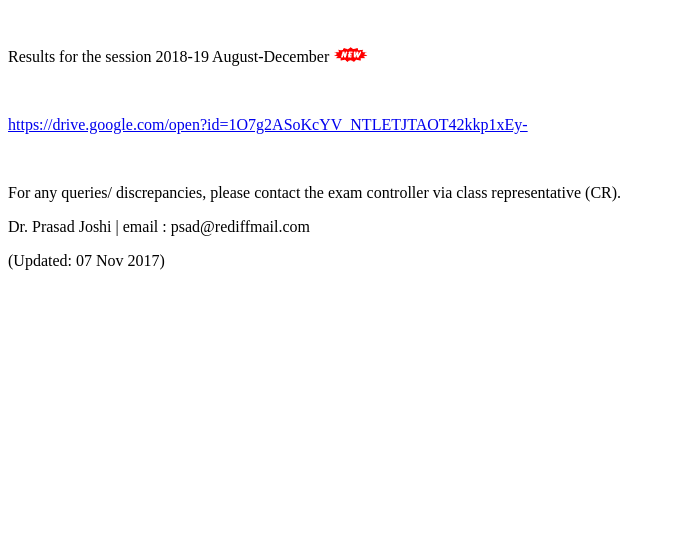
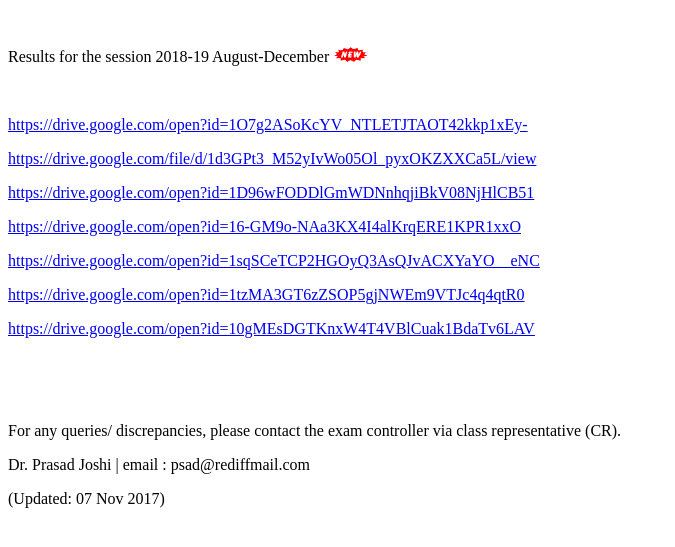
Before and after one commit to iiitnagpur/Results, a plain HTML site: page index.html in a window 1280 px wide. Shown: the part 127-674 px from the top of the page, without its empty margins (0-675 px from the left). Drawn offline with Linux system fonts and the light colour scheme.

Commit message:
Update index.html

```diff
--- a/index.html
+++ b/index.html
@@ -10,6 +10,13 @@
 <p>Results for the session 2018-19 August-December <img src="style/new.gif" alt="new" width="35" height="15" /></p>
 <p>&nbsp;</p>
 <p><a href="https://drive.google.com/open?id=1O7g2ASoKcYV_NTLETJTAOT42kkp1xEy-">https://drive.google.com/open?id=1O7g2ASoKcYV_NTLETJTAOT42kkp1xEy-</a></p>
+<p><a title="CSE I SEM" href="https://drive.google.com/file/d/1d3GPt3_M52yIvWo05Ol_pyxOKZXXCa5L/view">https://drive.google.com/file/d/1d3GPt3_M52yIvWo05Ol_pyxOKZXXCa5L/view</a></p>
+<p><a title="CSE III SEM" href="https://drive.google.com/open?id=1D96wFODDlGmWDNnhqjiBkV08NjHlCB51">https://drive.google.com/open?id=1D96wFODDlGmWDNnhqjiBkV08NjHlCB51</a></p>
+<p><a title="CSE V SEM" href="https://drive.google.com/open?id=16-GM9o-NAa3KX4I4alKrqERE1KPR1xxO">https://drive.google.com/open?id=16-GM9o-NAa3KX4I4alKrqERE1KPR1xxO</a></p>
+<p><a title="ECE I SEM" href="https://drive.google.com/open?id=1sqSCeTCP2HGOyQ3AsQJvACXYaYO__eNC">https://drive.google.com/open?id=1sqSCeTCP2HGOyQ3AsQJvACXYaYO__eNC</a></p>
+<p><a title="ECE III SEM" href="https://drive.google.com/open?id=1tzMA3GT6zZSOP5gjNWEm9VTJc4q4qtR0">https://drive.google.com/open?id=1tzMA3GT6zZSOP5gjNWEm9VTJc4q4qtR0</a></p>
+<p><a title="ECE V SEM" href="https://drive.google.com/open?id=10gMEsDGTKnxW4T4VBlCuak1BdaTv6LAV">https://drive.google.com/open?id=10gMEsDGTKnxW4T4VBlCuak1BdaTv6LAV</a></p>
+<p>&nbsp;</p>
 <p>&nbsp;</p>
 <p>For any queries/ discrepancies, please contact the exam controller via class representative (CR).</p>
 <p>Dr. Prasad Joshi | email : psad@rediffmail.com</p>
```
